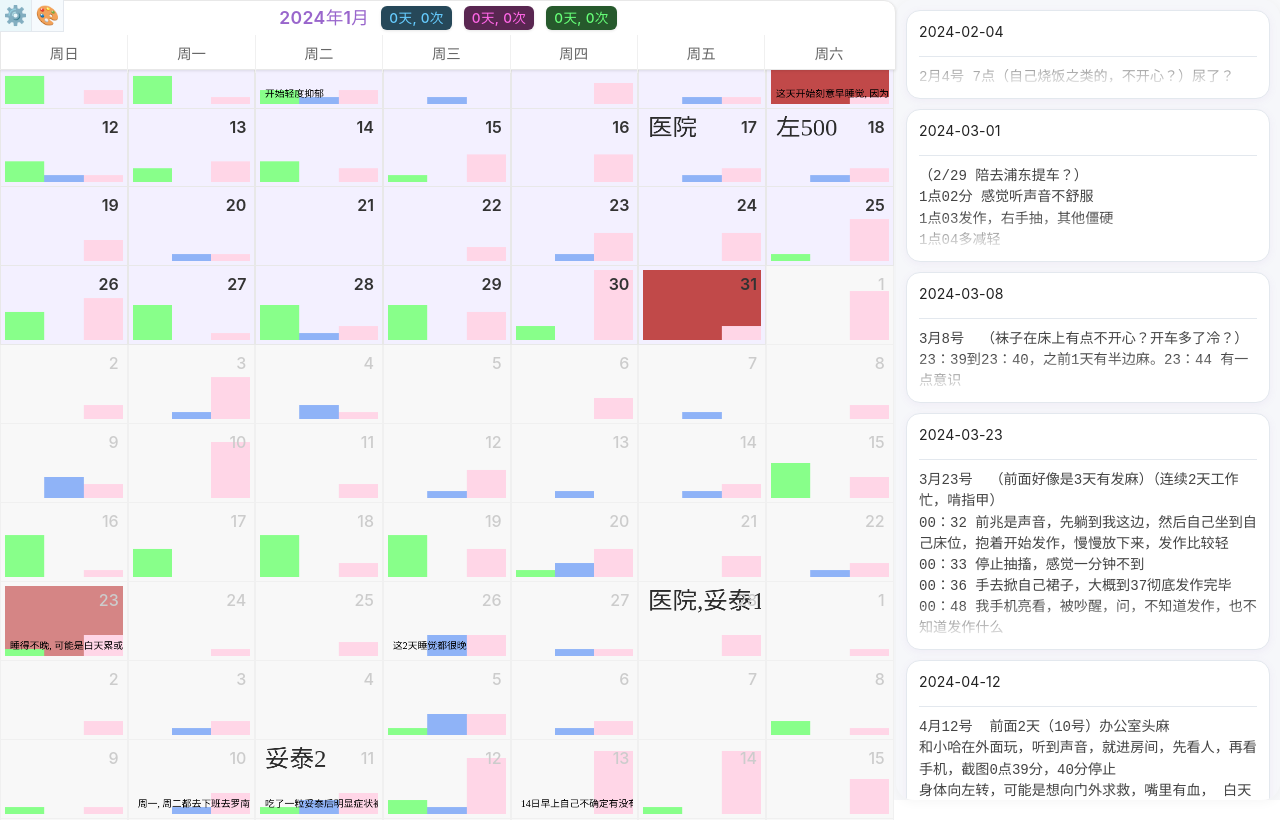
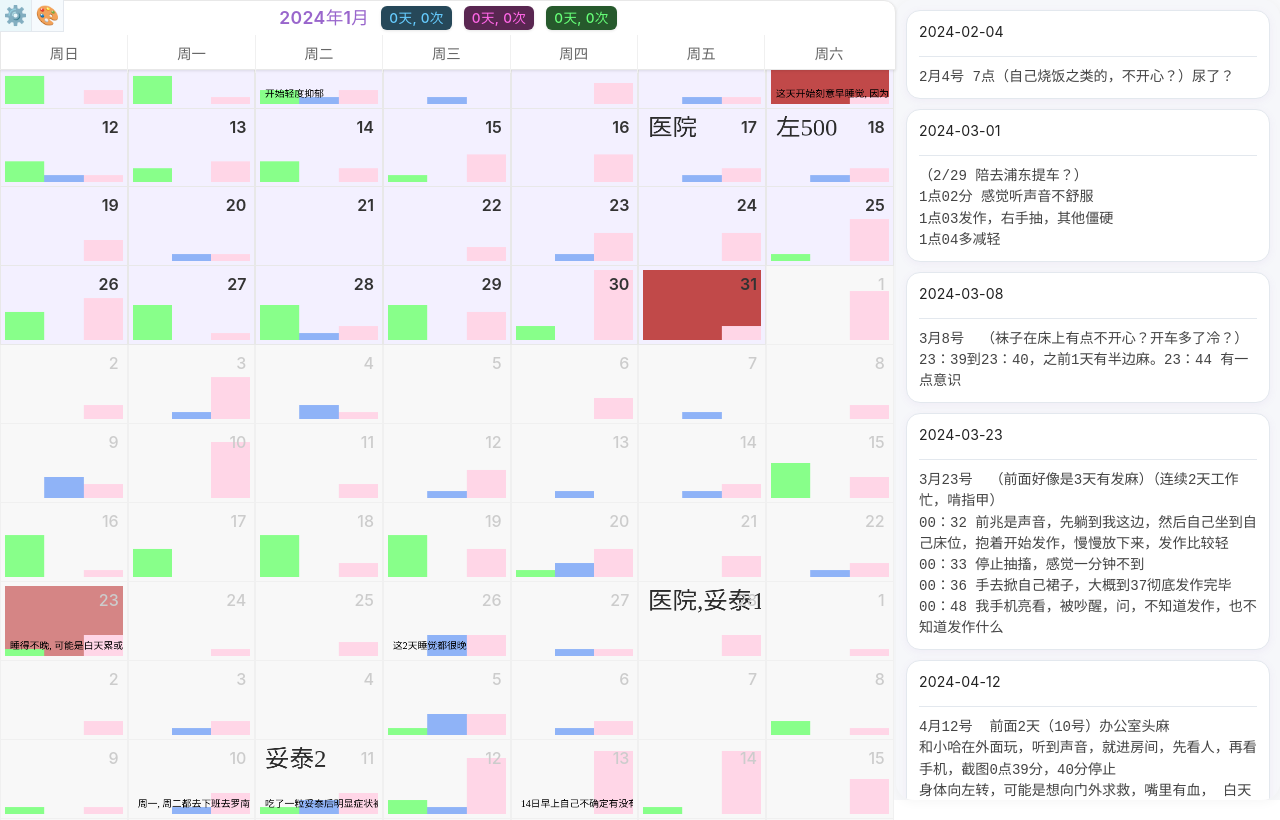
Before and after one commit to cwj0417/ep, a Vue app: page / in a window 1280 px wide. Built offline with nearby package versions, Linux system fonts and the light colour scheme.

Commit message:
feat: remote expand

```diff
--- a/src/App.vue
+++ b/src/App.vue
@@ -98,12 +98,6 @@ const strategy = reactive(defaultStrat)
 const currentDetail = ref(0)
 
 let detailRefs = {}
-
-// 详情展开/收起：每条记录独立控制，默认收起
-const expandedDetail = reactive({})
-const toggleDetailExpand = (key) => {
-  expandedDetail[key] = !expandedDetail[key]
-}
 
 const jumpTo = (ts) => {
   currentDetail.value = ts.toString();
@@ -372,13 +366,7 @@ onMounted(() => {
       <hr class="detail-divider" />
       <pre v-if="item.memo" class="detail-memo">{{ item.memo }}</pre>
       <pre v-if="item.coner" class="detail-coner">{{ item.coner[1] }}</pre>
-      <pre
-        class="detail-detail"
-        :class="{ expanded: expandedDetail[datets] }"
-        @click.stop="toggleDetailExpand(datets)"
-        :aria-expanded="!!expandedDetail[datets]"
-        title="点击切换展开/收起"
-      >{{ item.detail }}</pre>
+      <pre class="detail-detail">{{ item.detail }}</pre>
     </div>
   </div>
 </template>
@@ -567,36 +555,6 @@ body,
   color: #444;
 }
 
-/* 详情展开/收起：默认收起为 1/3 屏高度 */
-.detail-card .detail-detail {
-  max-height: 33vh;
-  overflow: hidden;
-  position: relative;
-  transition: max-height 0.25s ease;
-}
-
-.detail-card .detail-detail::after {
-  content: '';
-  position: absolute;
-  left: 0;
-  right: 0;
-  bottom: 0;
-  height: 40px;
-  background: linear-gradient(to bottom, rgba(255,255,255,0), rgba(255,255,255,1));
-  pointer-events: none;
-}
-
-.detail-card.active .detail-detail::after {
-  background: linear-gradient(to bottom, rgba(255,255,255,0), rgba(255,255,255,0.15));
-}
-
-.detail-card .detail-detail.expanded {
-  max-height: none;
-}
-
-.detail-card .detail-detail.expanded::after {
-  display: none;
-}
 
 #calender-head {
   width: 100%;
```
